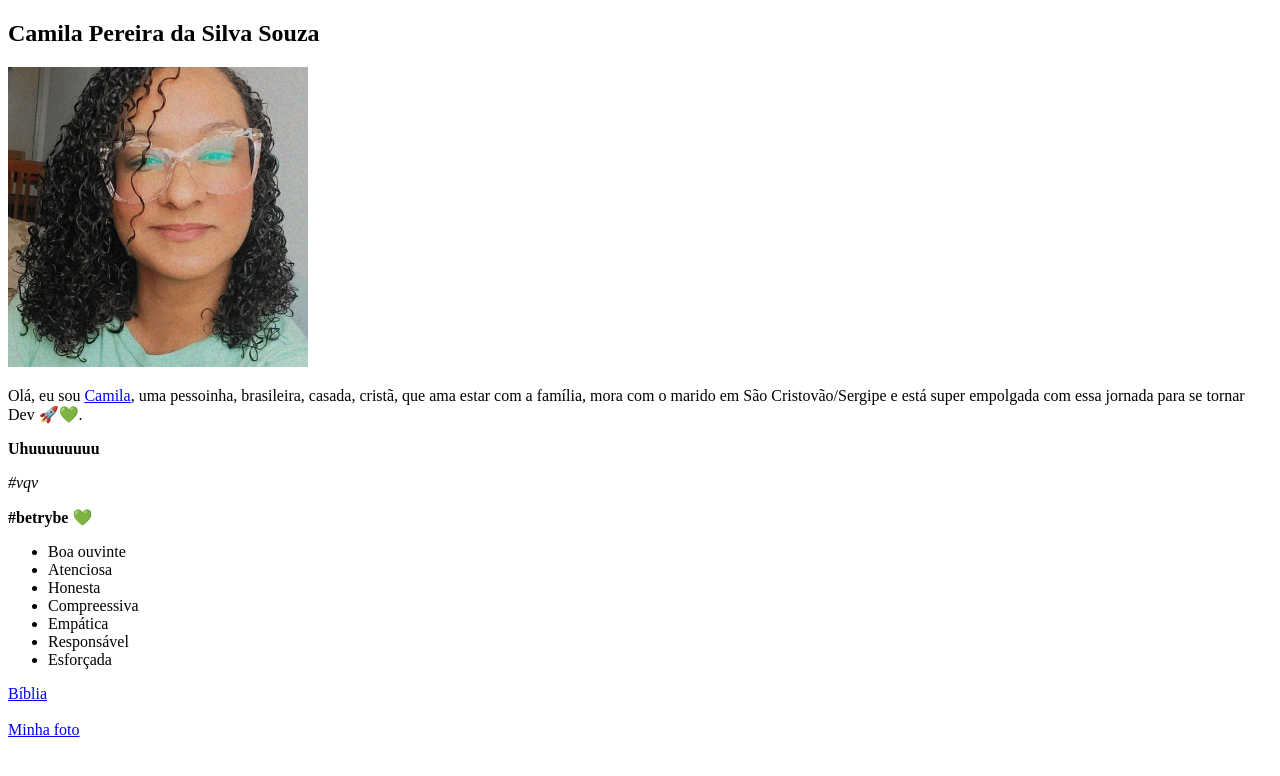
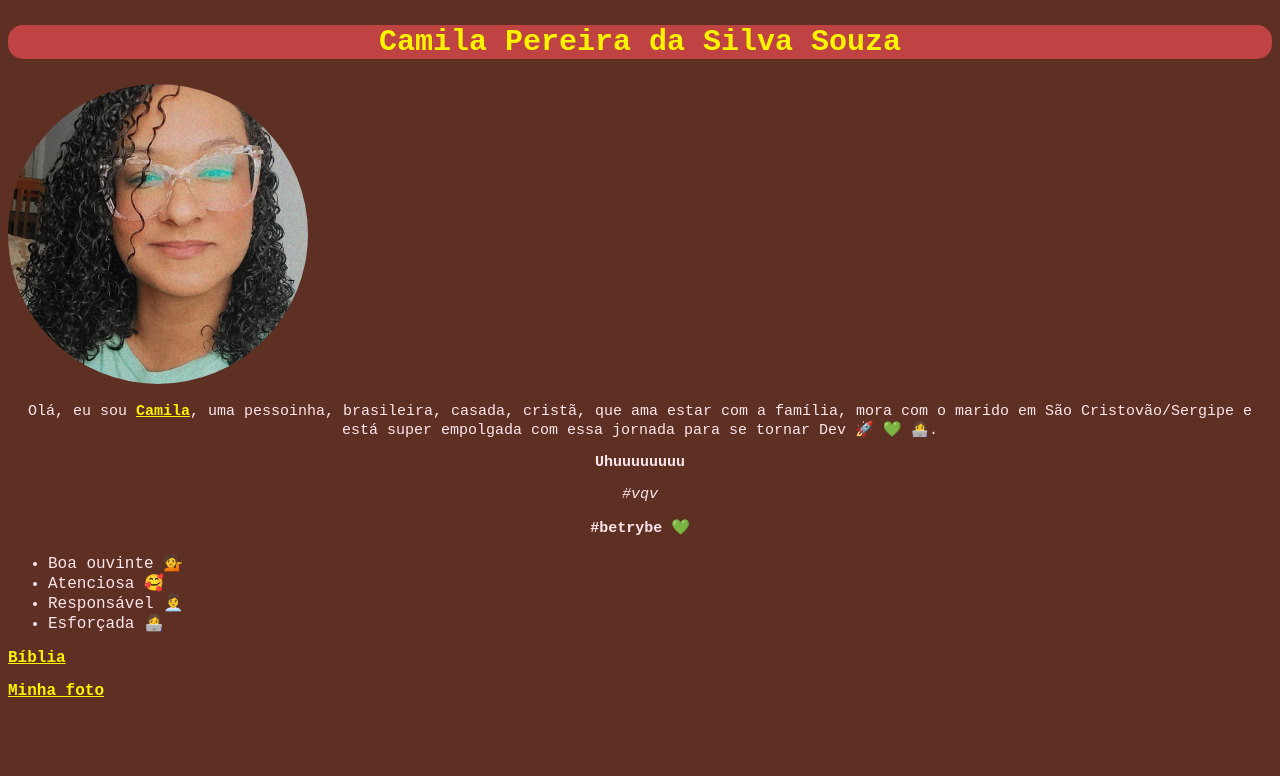
Before and after one commit to Milinhaps27/milinhaps27.github.io, a plain HTML site: page index.html in a window 1280 px wide. Drawn offline with Linux system fonts and the light colour scheme.

Commit message:
adiciona estilização

```diff
--- a/index.html
+++ b/index.html
@@ -1,34 +1,78 @@
 <!DOCTYPE html>
 <html lang="pt-br">
-<head>
-    <meta charset="UTF-8">
-    <meta http-equiv="X-UA-Compatible" content="IE=edge">
-    <meta name="viewport" content="width=device-width, initial-scale=1.0">
+  <head>
+    <meta charset="UTF-8" />
+    <meta http-equiv="X-UA-Compatible" content="IE=edge" />
+    <meta name="viewport" content="width=device-width, initial-scale=1.0" />
     <title>Document</title>
-</head>
-<body>
+    <style>
+      h2 {
+        font-family: monospace;
+        font-size: 30px;
+        background-color: #bf4342;
+        text-align: center;
+        border-radius: 15px;
+        padding-bottom: 0%;
+        color: #fcf300;
+      }
+
+      p {
+        font-size: 15px;
+        text-align: center;
+      }
+
+      body {
+        background-color: #5e3023;
+        color: #ffe5ec;
+        font-family: monospace;
+      }
+
+      .pinture {
+        border-radius: 100%;
+      }
+
+      a {
+        color: #fcf300;
+        font-weight: bold;
+        font-family: 'Courier New', Courier, monospace;
+      }
+
+      ul {
+        font-size: large;
+
+      }
+    </style>
+  </head>
+  <body>
     <h2>Camila Pereira da Silva Souza</h2>
 
-    <img id="foto" src="Mila_foto.jpeg" width="300 px" alt="Foto de Camila">
+    <img
+      class="pinture"
+      id="foto"
+      src="Mila_foto.jpeg"
+      width="300 px"
+      alt="Foto de Camila"
+    />
 
-    <p>Olá, eu sou <a href="#eu">Camila</a>, uma pessoinha, brasileira, casada, cristã, que ama estar com a família, mora com o marido em São Cristovão/Sergipe e está super empolgada com essa jornada para se tornar Dev 🚀💚.</p>
+    <p>
+      Olá, eu sou <a href="#eu">Camila</a>, uma pessoinha, brasileira, casada,
+      cristã, que ama estar com a família, mora com o marido em São
+      Cristovão/Sergipe e está super empolgada com essa jornada para se tornar
+      Dev 🚀 💚 👩‍💻.
+    </p>
     <p><strong> Uhuuuuuuuu</strong></p>
     <p><em>#vqv</em></p>
     <p><strong>#betrybe 💚 </strong></p>
 
     <ul>
-        <li id="eu"> Boa ouvinte</li>
-        <li>Atenciosa</li>
-        <li>Honesta</li>
-        <li>Compreessiva</li>
-        <li>Empática</li>
-        <li>Responsável</li>
-        <li>Esforçada</li>
+      <li id="eu">Boa ouvinte 💁</li>
+      <li>Atenciosa 🥰</li>
+      <li>Responsável 👩‍💼</li>
+      <li>Esforçada 👩‍💻</li>
     </ul>
 
-    <a href="https://www.bible.com/pt/" >Bíblia</a><br><br>
+    <a href="https://www.bible.com/pt/">Bíblia</a><br /><br />
 
-    <a href="#foto"> Minha foto</a> <br><br>
-
-</body>
+    <a href="#foto"> Minha foto</a> <br /><br />
+  </body>
 </html>
```
